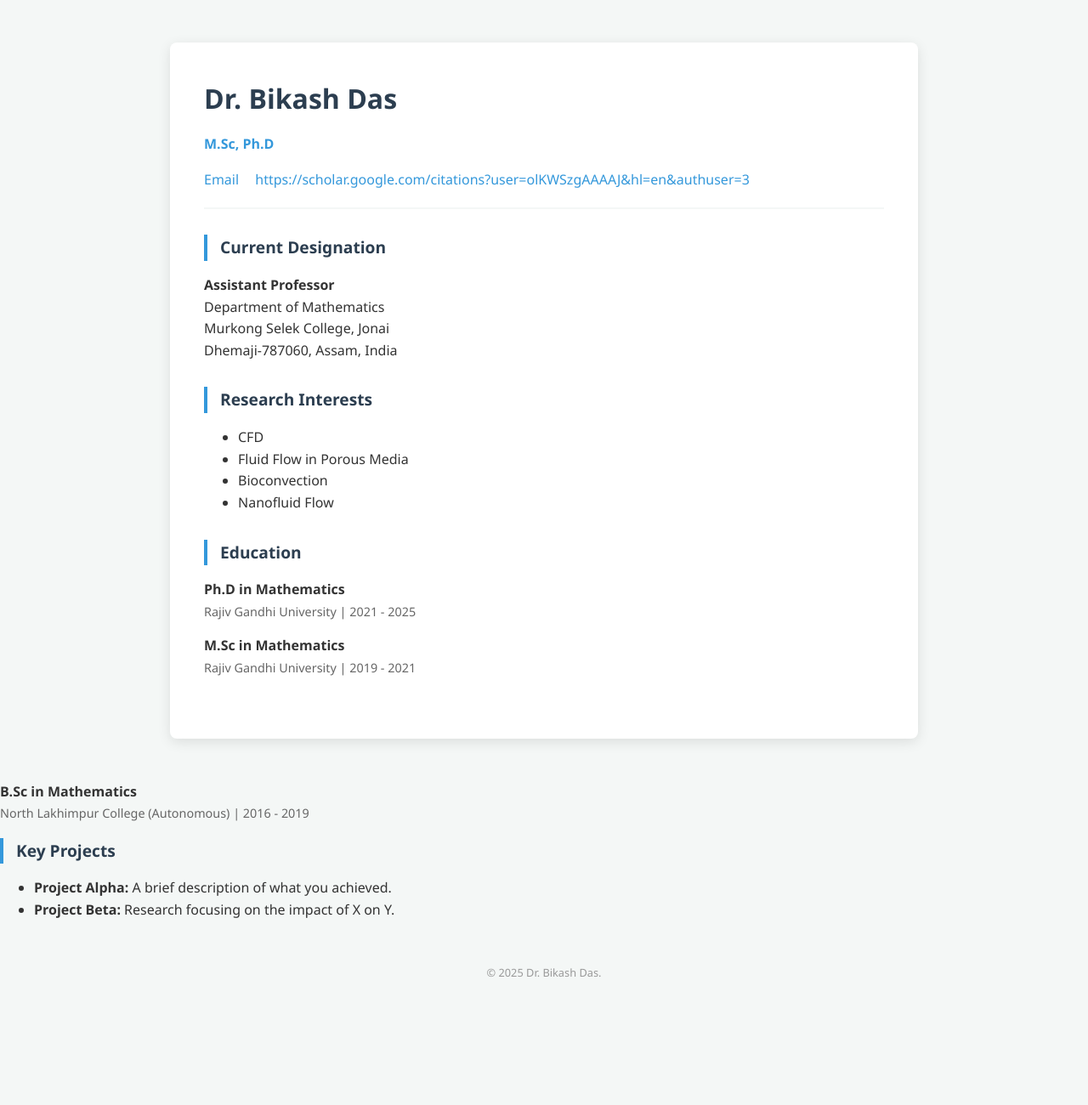
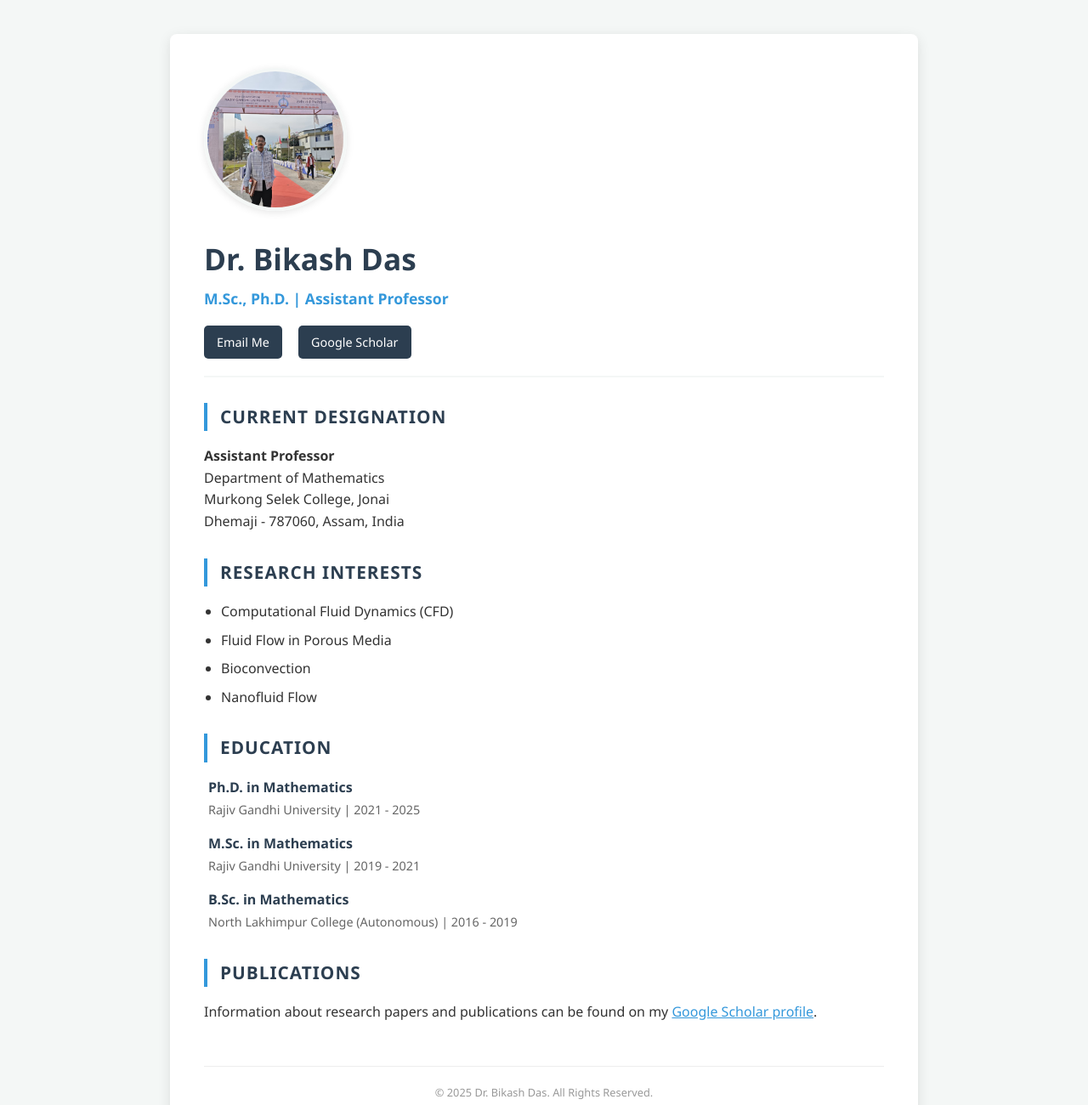
Before and after one commit to bikashdas151997-del/bikashdas_msc.github.io, a plain HTML site: page index.html in a window 1280 px wide. Shown: the top 1300 px of the page at 85% size. Before the commit the page ends 1167 px from the top, so only its background shows below. Drawn offline with Linux system fonts and the light colour scheme.

Commit message:
Update index.html

```diff
--- a/index.html
+++ b/index.html
@@ -3,7 +3,7 @@
 <head>
     <meta charset="UTF-8">
     <meta name="viewport" content="width=device-width, initial-scale=1.0">
-    <title>Dr. Bikash Das</title>
+    <title>Dr. Bikash Das | Assistant Professor</title>
     <style>
         :root {
             --primary: #2c3e50;
@@ -12,28 +12,60 @@
             --text: #333;
         }
         body { font-family: 'Segoe UI', Tahoma, Geneva, Verdana, sans-serif; line-height: 1.6; margin: 0; background: var(--bg); color: var(--text); }
-        .container { max-width: 800px; margin: 50px auto; background: white; padding: 40px; border-radius: 8px; box-shadow: 0 4px 15px rgba(0,0,0,0.1); }
-        header { border-bottom: 2px solid var(--bg); padding-bottom: 20px; margin-bottom: 30px; }
-        h1 { margin: 0; color: var(--primary); }
-        .tagline { color: var(--accent); font-weight: bold; }
+        .container { max-width: 800px; margin: 40px auto; background: white; padding: 40px; border-radius: 8px; box-shadow: 0 4px 15px rgba(0,0,0,0.1); }
+
+        /* Profile Image Styling */
+        .profile-pic {
+            width: 160px;
+            height: 160px;
+            border-radius: 50%;
+            object-fit: cover;
+            border: 4px solid var(--bg);
+            box-shadow: 0 2px 10px rgba(0,0,0,0.1);
+            margin-bottom: 20px;
+        }
+
+        header { border-bottom: 2px solid var(--bg); padding-bottom: 20px; margin-bottom: 30px; text-align: left; }
+        h1 { margin: 0; color: var(--primary); font-size: 2.2rem; }
+        .tagline { color: var(--accent); font-weight: bold; font-size: 1.1rem; margin-top: 5px; }
+
         section { margin-bottom: 30px; }
-        h2 { border-left: 4px solid var(--accent); padding-left: 15px; color: var(--primary); font-size: 1.2rem; }
-        .item { margin-bottom: 15px; }
-        .item-title { font-weight: bold; display: block; }
+        h2 { border-left: 4px solid var(--accent); padding-left: 15px; color: var(--primary); font-size: 1.3rem; text-transform: uppercase; letter-spacing: 1px; }
+
+        .item { margin-bottom: 15px; padding-left: 5px; }
+        .item-title { font-weight: bold; display: block; color: var(--primary); }
         .item-meta { font-size: 0.9rem; color: #666; }
-        .links a { margin-right: 15px; text-decoration: none; color: var(--accent); font-weight: 500; }
-        .links a:hover { text-decoration: underline; }
+
+        .links { margin-top: 15px; }
+        .links a {
+            display: inline-block;
+            margin-right: 15px;
+            text-decoration: none;
+            color: white;
+            background: var(--primary);
+            padding: 8px 15px;
+            border-radius: 5px;
+            font-size: 0.9rem;
+            transition: 0.3s;
+        }
+        .links a:hover { background: var(--accent); }
+
+        ul { padding-left: 20px; }
+        li { margin-bottom: 8px; }
     </style>
 </head>
 <body>
 
 <div class="container">
     <header>
+        <img src="profile.jpg.jpeg" alt="Dr. Bikash Das" class="profile-pic">
+
         <h1>Dr. Bikash Das</h1>
-        <p class="tagline">M.Sc, Ph.D </p>
+        <p class="tagline">M.Sc., Ph.D. | Assistant Professor</p>
+
         <div class="links">
-            <a href="mailto:bikashdas15.1997@gmail.com">Email</a>
-             <a href="#">https://scholar.google.com/citations?user=olKWSzgAAAAJ&hl=en&authuser=3</a>
+            <a href="mailto:bikashdas15.1997@gmail.com">Email Me</a>
+            <a href="https://scholar.google.com/citations?user=olKWSzgAAAAJ&hl=en&authuser=3" target="_blank">Google Scholar</a>
         </div>
     </header>
 
@@ -43,45 +75,44 @@
             <strong>Assistant Professor</strong><br>
             Department of Mathematics<br>
             Murkong Selek College, Jonai<br>
-            Dhemaji-787060, Assam, India
+            Dhemaji - 787060, Assam, India
         </p>
     </section>
 
     <section id="research">
         <h2>Research Interests</h2>
         <ul>
-            <li>CFD</li>
+            <li>Computational Fluid Dynamics (CFD)</li>
             <li>Fluid Flow in Porous Media</li>
             <li>Bioconvection</li>
-             <li>Nanofluid Flow</li>
+            <li>Nanofluid Flow</li>
         </ul>
     </section>
 
     <section id="education">
         <h2>Education</h2>
         <div class="item">
-            <span class="item-title">Ph.D in Mathematics</span>
+            <span class="item-title">Ph.D. in Mathematics</span>
             <span class="item-meta">Rajiv Gandhi University | 2021 - 2025</span>
-             </div>
-            <span class="item-title">M.Sc in Mathematics</span>
+        </div>
+        <div class="item">
+            <span class="item-title">M.Sc. in Mathematics</span>
             <span class="item-meta">Rajiv Gandhi University | 2019 - 2021</span>
         </div>
-             <span class="item-title">B.Sc in Mathematics</span>
+        <div class="item">
+            <span class="item-title">B.Sc. in Mathematics</span>
             <span class="item-meta">North Lakhimpur College (Autonomous) | 2016 - 2019</span>
         </div>
     </section>
 
-    <section id="projects">
-        <h2>Key Projects</h2>
-        <ul>
-            <li><strong>Project Alpha:</strong> A brief description of what you achieved.</li>
-            <li><strong>Project Beta:</strong> Research focusing on the impact of X on Y.</li>
-        </ul>
+    <section id="publications">
+        <h2>Publications</h2>
+        <p>Information about research papers and publications can be found on my <a href="https://scholar.google.com/citations?user=olKWSzgAAAAJ" style="color: var(--accent);">Google Scholar profile</a>.</p>
     </section>
 
     <footer>
-        <p style="font-size: 0.8rem; color: #999; text-align: center; margin-top: 50px;">
-            &copy; 2025 Dr. Bikash Das.
+        <p style="font-size: 0.8rem; color: #999; text-align: center; margin-top: 50px; border-top: 1px solid #eee; padding-top: 20px;">
+            &copy; 2025 Dr. Bikash Das. All Rights Reserved.
         </p>
     </footer>
 </div>
```
